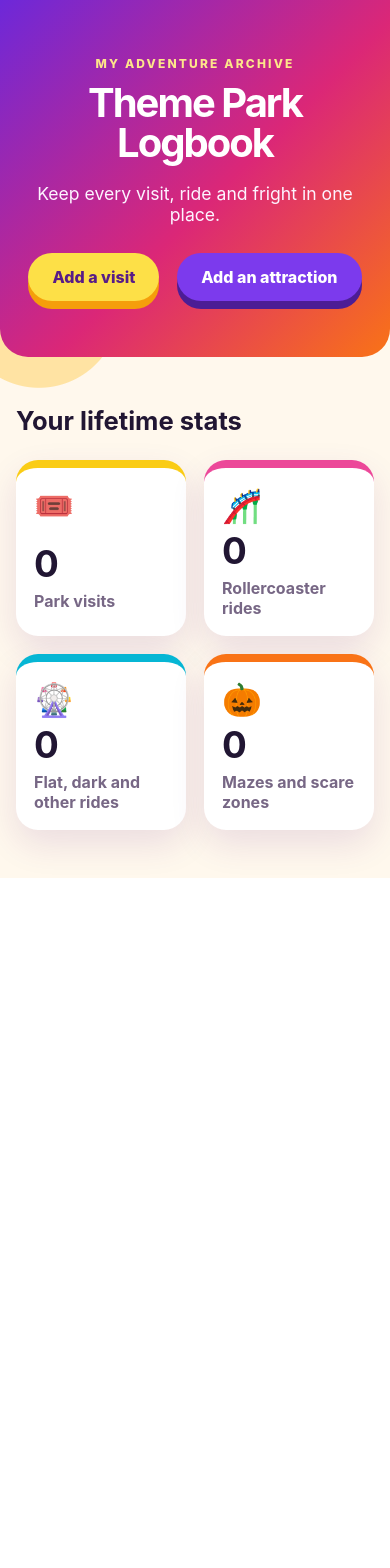
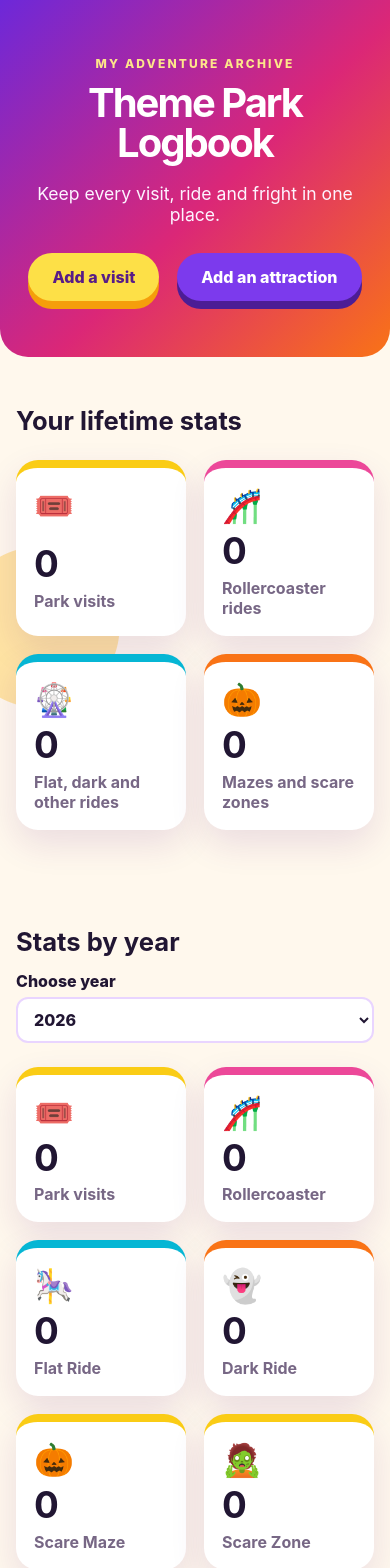
Before and after one commit to nathan-stunnah/theme-park-logbook, a React (Vite) app: page / in a window 390 px wide. Shown: the top 1568 px of the page. Before the commit the page ends 878 px from the top, so only its background shows below. Built offline with nearby package versions, Linux system fonts and the light colour scheme.

Commit message:
Add attraction tracking and yearly statistics

```diff
--- a/src/App.css
+++ b/src/App.css
@@ -260,4 +260,82 @@ form select:focus {
   border-color: #9333ea;
   outline: 3px solid rgb(147 51 234 / 15%);
 }
+
+.year-heading {
+  display: flex;
+  grid-template-columns: none;
+  align-items: end;
+  justify-content: space-between;
+  margin-bottom: 24px;
 }
+
+.year-heading h2 {
+  margin: 0;
+}
+
+.year-picker {
+  display: grid;
+  gap: 6px;
+  font-weight: 800;
+}
+
+.year-picker select {
+  padding: 10px 36px 10px 12px;
+  font: inherit;
+  color: #211633;
+  background: white;
+  border: 2px solid #e9d5ff;
+  border-radius: 12px;
+}
+
+.year-stats-grid {
+  grid-template-columns: repeat(4, 1fr);
+}
+
+@media (max-width: 700px) {
+  .year-heading {
+    align-items: stretch;
+    flex-direction: column;
+    gap: 14px;
+  }
+
+  .year-stats-grid {
+    grid-template-columns: repeat(2, 1fr);
+  }
+}
+
+.year-heading h2 {
+  margin: 0;
+}
+
+.year-picker {
+  display: grid;
+  gap: 6px;
+  font-weight: 800;
+}
+
+.year-picker select {
+  padding: 10px 36px 10px 12px;
+  font: inherit;
+  color: #211633;
+  background: white;
+  border: 2px solid #e9d5ff;
+  border-radius: 12px;
+}
+
+.year-stats-grid {
+  grid-template-columns: repeat(4, 1fr);
+}
+
+@media (max-width: 700px) {
+  .year-heading {
+    align-items: stretch;
+    flex-direction: column;
+    gap: 14px;
+  }
+
+  .year-stats-grid {
+    grid-template-columns: repeat(2, 1fr);
+  }
+}
+}
--- a/src/App.tsx
+++ b/src/App.tsx
@@ -26,6 +26,8 @@ type AttractionRecord = {
 
 type OpenForm = 'visit' | 'attraction' | null
 
+const currentYear = String(new Date().getFullYear())
+
 const categories: Category[] = [
   'Rollercoaster',
   'Flat Ride',
@@ -34,6 +36,15 @@ const categories: Category[] = [
   'Scare Zone',
   'Other',
 ]
+
+const categoryIcons: Record<Category, string> = {
+  Rollercoaster: '🎢',
+  'Flat Ride': '🎠',
+  'Dark Ride': '👻',
+  'Scare Maze': '🎃',
+  'Scare Zone': '🧟',
+  Other: '🎪',
+}
 
 function readSavedData<T>(key: string): T[] {
   const savedData = localStorage.getItem(key)
@@ -49,8 +60,18 @@ function readSavedData<T>(key: string): T[] {
   }
 }
 
+function totalTimes(
+  records: AttractionRecord[],
+  chosenCategories: Category[],
+) {
+  return records
+    .filter((record) => chosenCategories.includes(record.category))
+    .reduce((total, record) => total + record.times, 0)
+}
+
 function App() {
   const [openForm, setOpenForm] = useState<OpenForm>(null)
+  const [selectedYear, setSelectedYear] = useState(currentYear)
 
   const [park, setPark] = useState('')
   const [visitDate, setVisitDate] = useState('')
@@ -132,32 +153,34 @@ function App() {
     )
   }
 
-  const coasterRecords = attractions.filter(
-    (attraction) => attraction.category === 'Rollercoaster',
+  const availableYears = Array.from(
+    new Set([
+      currentYear,
+      ...visits.map((visit) => visit.date.slice(0, 4)),
+      ...attractions.map((attraction) => attraction.date.slice(0, 4)),
+    ]),
+  ).sort((firstYear, secondYear) => Number(secondYear) - Number(firstYear))
+
+  const yearlyVisits = visits.filter((visit) =>
+    visit.date.startsWith(selectedYear),
   )
 
-  const rideRecords = attractions.filter((attraction) =>
-    ['Flat Ride', 'Dark Ride', 'Other'].includes(attraction.category),
+  const yearlyAttractions = attractions.filter((attraction) =>
+    attraction.date.startsWith(selectedYear),
   )
 
-  const scareRecords = attractions.filter((attraction) =>
-    ['Scare Maze', 'Scare Zone'].includes(attraction.category),
-  )
+  const coasterTotal = totalTimes(attractions, ['Rollercoaster'])
 
-  const coasterTotal = coasterRecords.reduce(
-    (total, attraction) => total + attraction.times,
-    0,
-  )
+  const rideTotal = totalTimes(attractions, [
+    'Flat Ride',
+    'Dark Ride',
+    'Other',
+  ])
 
-  const rideTotal = rideRecords.reduce(
-    (total, attraction) => total + attraction.times,
-    0,
-  )
-
-  const scareTotal = scareRecords.reduce(
-    (total, attraction) => total + attraction.times,
-    0,
-  )
+  const scareTotal = totalTimes(attractions, [
+    'Scare Maze',
+    'Scare Zone',
+  ])
 
   return (
     <main>
@@ -205,7 +228,6 @@ function App() {
 
             <div className="form-actions">
               <button type="submit">Save visit</button>
-
               <button type="button" onClick={() => setOpenForm(null)}>
                 Cancel
               </button>
@@ -289,7 +311,6 @@ function App() {
 
             <div className="form-actions">
               <button type="submit">Save attraction</button>
-
               <button type="button" onClick={() => setOpenForm(null)}>
                 Cancel
               </button>
@@ -325,6 +346,44 @@ function App() {
             <strong>{scareTotal}</strong>
             <p>Mazes and scare zones</p>
           </article>
+        </div>
+      </section>
+
+      <section>
+        <div className="year-heading">
+          <h2>Stats by year</h2>
+
+          <label className="year-picker">
+            Choose year
+            <select
+              value={selectedYear}
+              onChange={(event) => setSelectedYear(event.target.value)}
+            >
+              {availableYears.map((year) => (
+                <option key={year} value={year}>
+                  {year}
+                </option>
+              ))}
+            </select>
+          </label>
+        </div>
+
+        <div className="year-stats-grid">
+          <article>
+            <span>🎟️</span>
+            <strong>{yearlyVisits.length}</strong>
+            <p>Park visits</p>
+          </article>
+
+          {categories.map((categoryName) => (
+            <article key={categoryName}>
+              <span>{categoryIcons[categoryName]}</span>
+              <strong>
+                {totalTimes(yearlyAttractions, [categoryName])}
+              </strong>
+              <p>{categoryName}</p>
+            </article>
+          ))}
         </div>
       </section>
 
```
